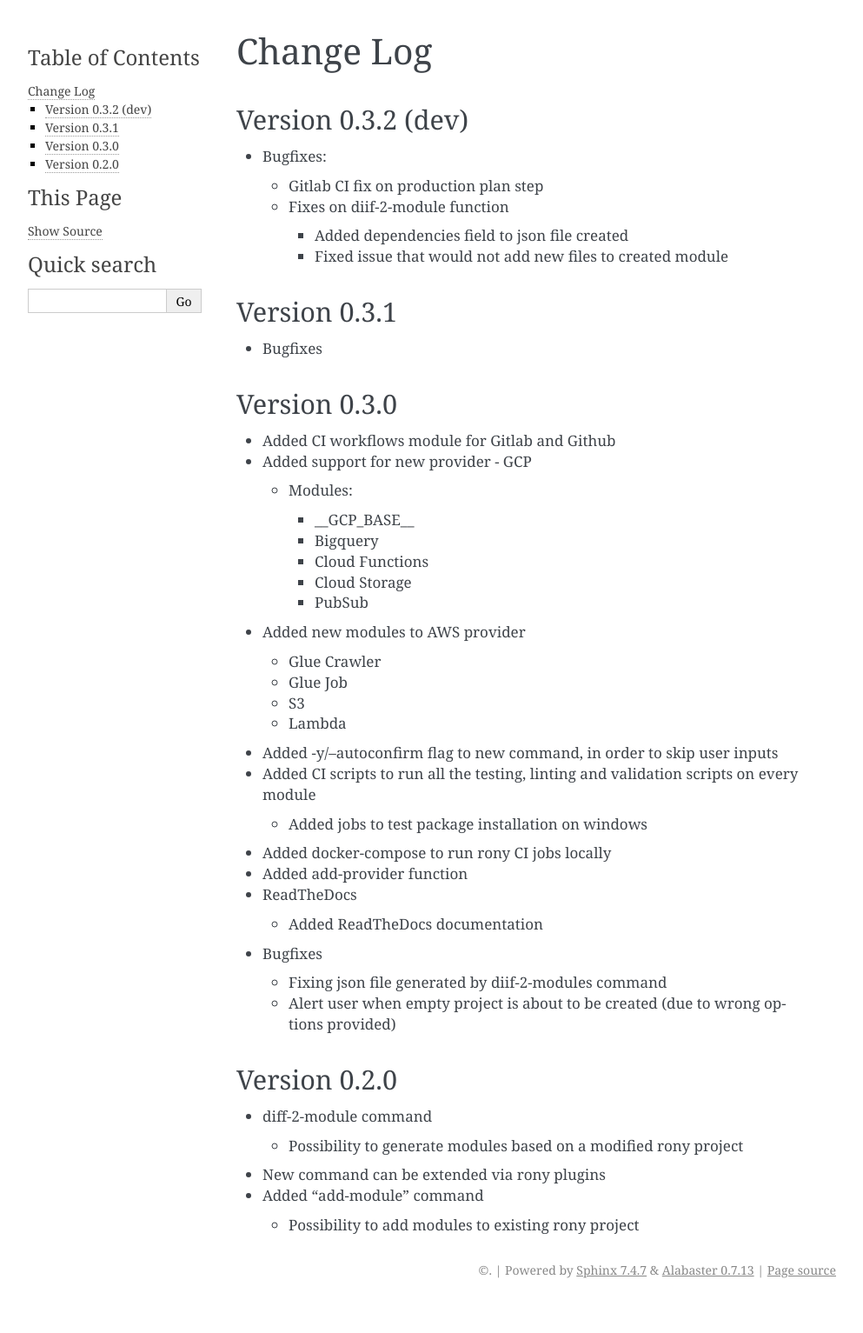
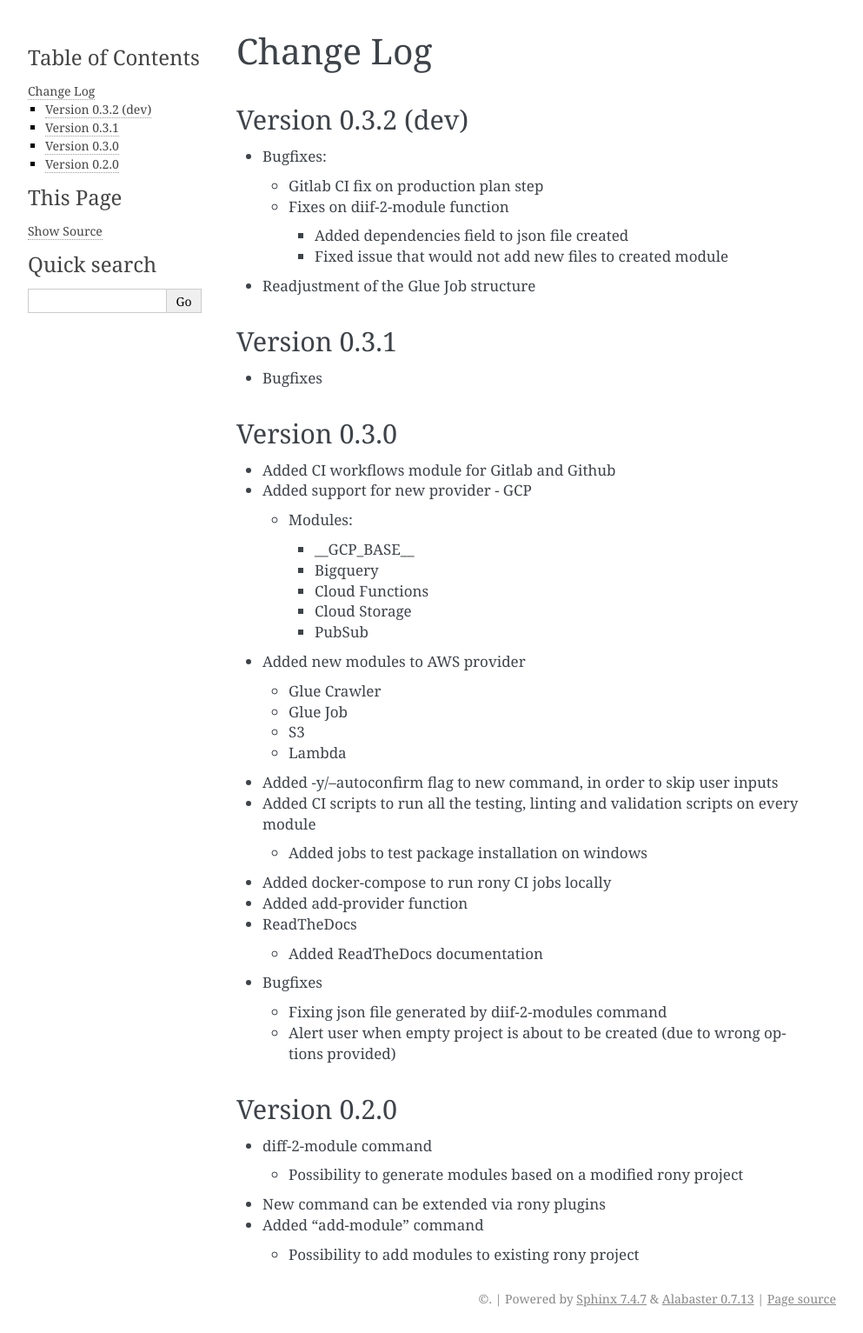
Before and after one commit to A3Data/rony, a Sphinx documentation site: the page built from docs/ChangeLog.md, in a window 1280 px wide. Shown: the whole page at 87% size, without its empty margins (148-1141 px from the left). Built offline with Sphinx 7.4.7, drawn with Linux system fonts in a browser that asks for light colours; before the commit the page ends 1500 px from its top, so only the background shows below that.

Commit message:
Atualizaçao de estrutura Glue Job

```diff
--- a/docs/ChangeLog.md
+++ b/docs/ChangeLog.md
@@ -7,6 +7,8 @@
   - Fixes on diif-2-module function
     - Added dependencies field to json file created
     - Fixed issue that would not add new files to created module
+- Readjustment of the Glue Job structure
+
 
 ## Version 0.3.1
 
```
